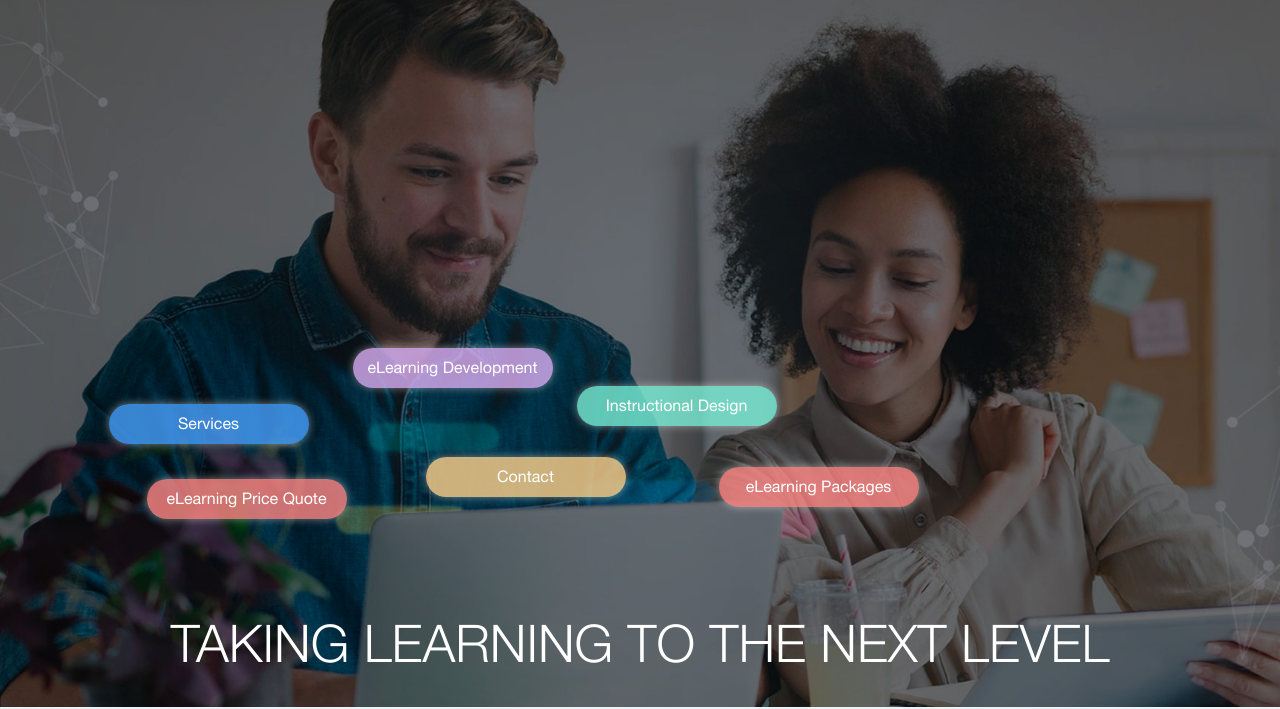
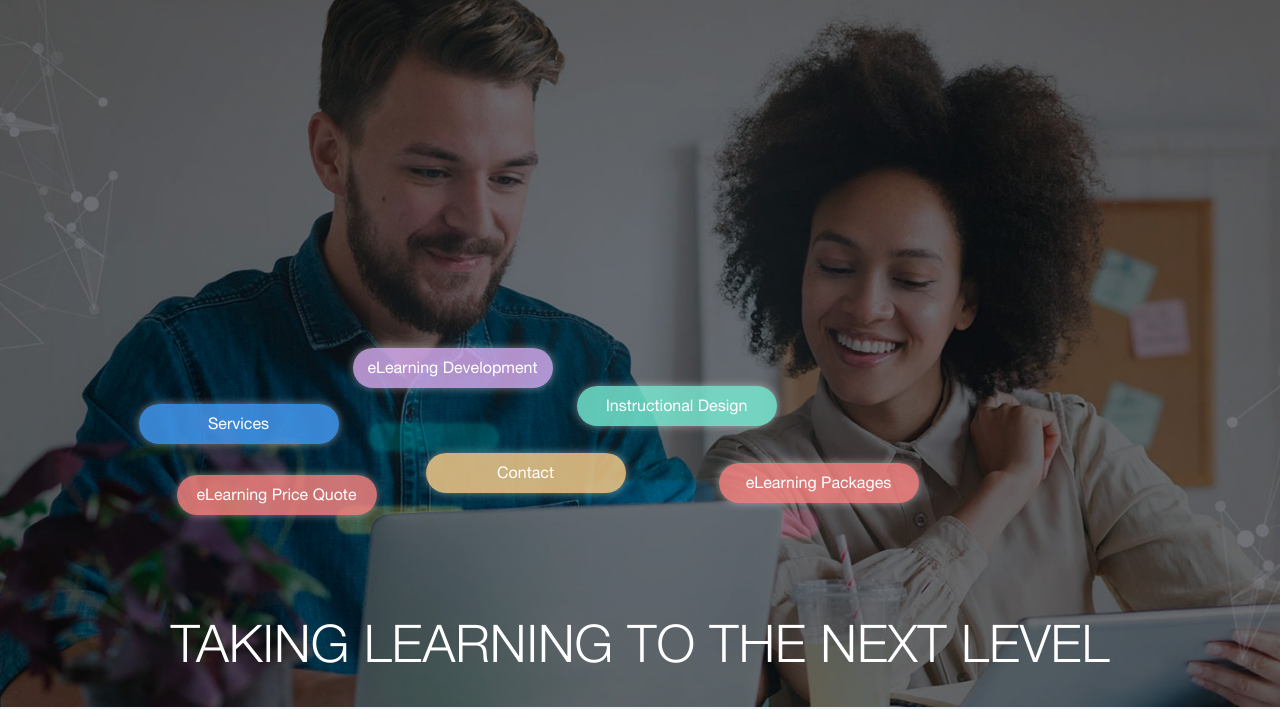
Before and after one commit to rivanavir/learning-company, a plain HTML site: page index.html in a window 1280 px wide. Shown: the part 93-802 px from the top of the page. Drawn offline with nearby package versions, Linux system fonts and the light colour scheme.

Commit message:
top-nav fix

```diff
--- a/index.html
+++ b/index.html
@@ -44,14 +44,14 @@
       </header>
       <div class="top-nav-wrap hideBlock showText">
         <ul class="top-nav top">
-          <li><a class="blue" href="#services"><span>Services</span></a></li><!--
-          --><li><a class="purple" href="#eld"><span>eLearning Development</span></a></li><!--
-          --><li><a class="aqua" href="#id"><span>Instructional Design</span></a></li>
+          <li class="blue"><a href="#services"><span>Services</span></a></li><!--
+          --><li class="purple"><a href="#eld"><span>eLearning Development</span></a></li><!--
+          --><li class="aqua"><a href="#id"><span>Instructional Design</span></a></li>
         </ul>
         <ul class="top-nav bottom">
-          <li><a class="red" href="#elpq"><span>eLearning Price Quote</span></a></li><!--
-          --><li><a class="gold" href="#contact"><span>Contact</span></a></li><!--
-          --><li><a class="red last" href="#elp"><span>eLearning Packages</span></a></li>
+          <li class="red"><a href="#elpq"><span>eLearning Price Quote</span></a></li><!--
+          --><li class="gold"><a href="#contact"><span>Contact</span></a></li><!--
+          --><li class="red last"><a href="#elp"><span>eLearning Packages</span></a></li>
         </ul>
       </div>
       <h2>Taking learning to the next level</h2>
--- a/scss/main.scss
+++ b/scss/main.scss
@@ -127,7 +127,7 @@ section{
       ul.top-nav{
         margin: 0 0 0 -185px;
         padding: 0;
-        min-height: 48px;
+        min-height: 40px;
         &.top{
           margin-bottom: 27px;
           padding-right: 180px;
@@ -137,7 +137,7 @@ section{
         li{
           display: inline-block;
           text-align: center;
-          min-width: 230px;
+          min-width: 200px;
           height: 40px;
           line-height: 40px;
           background: transparent;
@@ -158,7 +158,7 @@ section{
             border-radius: 30px;
             display: block;
             cursor: pointer;
-            position: relative;
+            position: absolute;
             box-shadow: 0 0 8px rgba(255,255,255,.45);
             -webkit-transition:all .5s ease-in-out;
             -ms-transition:all .5s ease-in-out;
@@ -177,27 +177,39 @@ section{
               -ms-transition:all .3s ease-in-out;
               transition:all .3s ease-in-out;
             }
-            &.blue{
+          }
+          &.blue {
+            a{
               background: rgba(#479ffc,.8);
             }
-            &.purple{
+          }
+          &.purple {
+            margin: 0 24px 0 14px;
+            a{
               background: rgba(#dbb0f5,.8);
-              margin: 0 24px 0 14px;
               top: -56px;
             }
-            &.aqua{
+          }
+          &.aqua {
+            a{
               background: rgba(#7aefd6,.8);
               top: -18px;
             }
-            &.red{
+          }
+          &.red {
+            a{
               background: rgba(#ff8885,.8);
             }
-            &.gold{
+          }
+          &.gold {
+            margin: 0 93px 0 49px;
+            a{
               background: rgba(#ffd28c,.8);
-              margin: 0 93px 0 49px;
               top: -22px;
             }
-            &.last{
+          }
+          &.last {
+            a{
               top: -12px;
             }
           }
```
Also changed, not shown: css/main.css.
